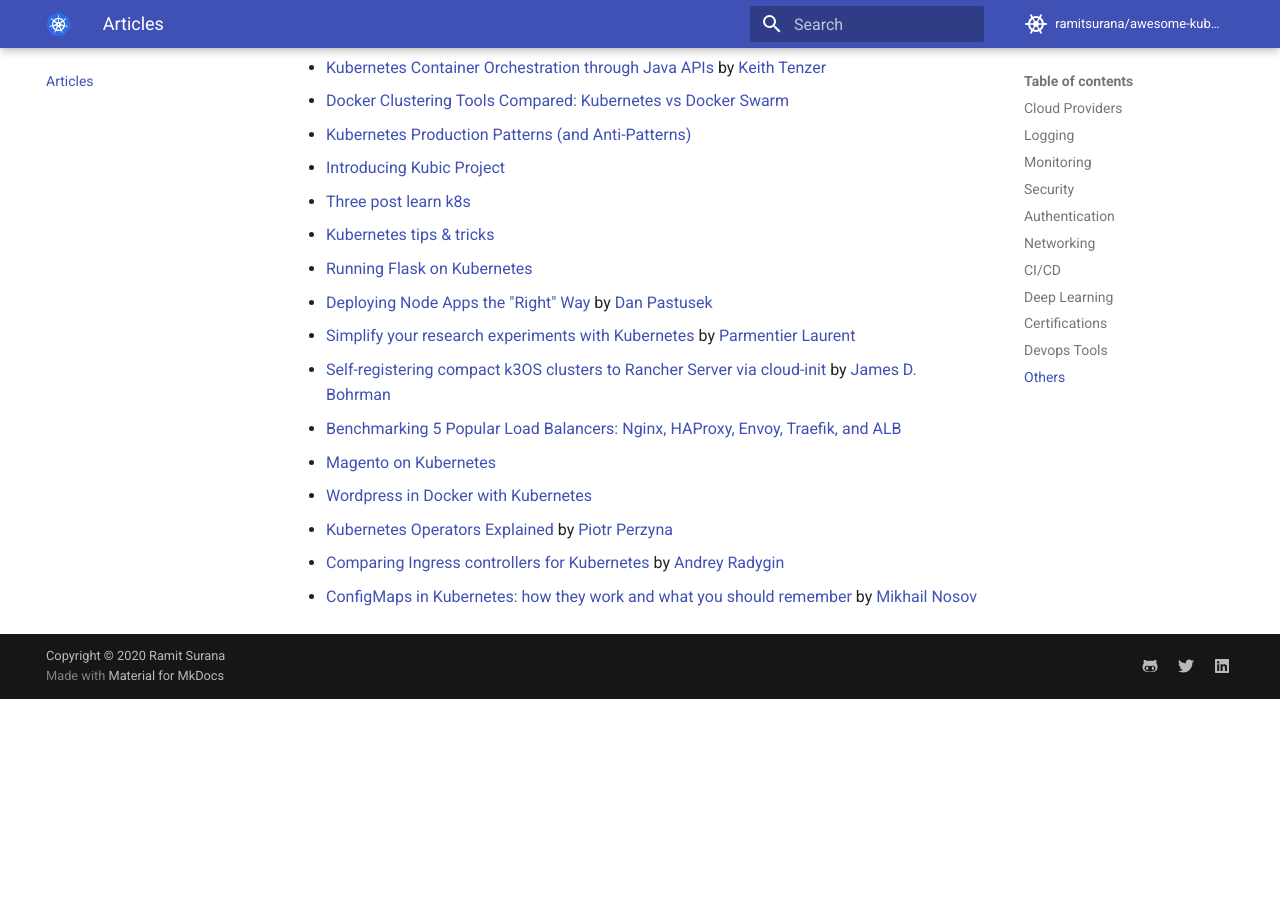
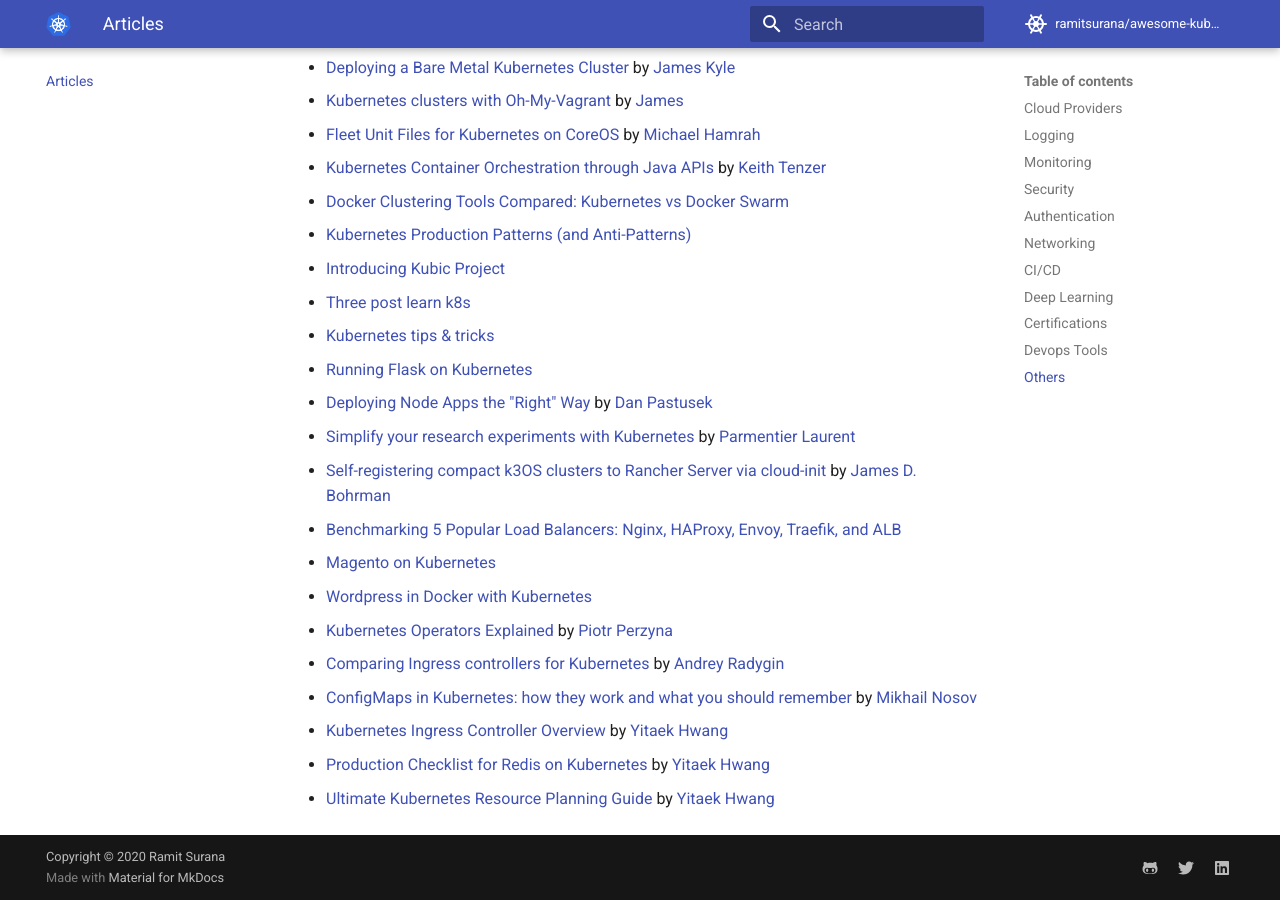
Before and after one commit to ramitsurana/awesome-kubernetes, an MkDocs documentation site: the page built from docs/articles/articles.md, in a window 1280 px wide and 900 px high, scrolled down 3557 px. Built offline with MkDocs 1.6.1 and Material for MkDocs 9.7.7, drawn with Linux system fonts in a browser that asks for light colours; comment, search, counter and statistics services are not loaded; before the commit the page ends 4256 px from its top, so only the background shows below that; some of the changed text lies outside the part shown.

Commit message:
Adding Kubernetes articles on medium (#629)

```diff
--- a/docs/articles/articles.md
+++ b/docs/articles/articles.md
@@ -19,6 +19,7 @@ Useful Articles
 - [Creating a Kubernetes Cluster on DigitalOcean with Python and Fabric](https://testdriven.io/creating-a-kubernetes-cluster-on-digitalocean)
 - [Deploy a Kubernetes development cluster with Juju!](http://insights.ubuntu.com/2015/07/23/deploy-a-kubernetes-development-cluster-with-juju-2/) by [Matt Bruzek](https://github.com/mbruzek)
 - [Containers at Scale with Kubernetes on OpenStack](http://keithtenzer.com/2015/04/15/containers-at-scale-with-kubernetes-on-openstack/) by [Keith Tenzer](https://twitter.com/keithtenzer)
+- [State of Managed Kubernetes 2020](https://medium.com/swlh/state-of-managed-kubernetes-2020-4be006643360) by [Yitaek Hwang](https://medium.com/@yitaek)
 
 ### [Logging](#logging)
 - [Logging in Kubernetes with Fluentd and Elasticsearch](http://www.dasblinkenlichten.com/logging-in-kubernetes-with-fluentd-and-elasticsearch/) by [Jon Langemak](https://twitter.com/blinken_lichten)
@@ -33,7 +34,7 @@ Useful Articles
 - [How to Monitor Kubernetes: A 4-Part Series](http://sysdig.com/blog/monitoring-kubernetes-with-sysdig-cloud/)
 - [Kubernetes Web UIs in 2019](https://srcco.de/posts/kubernetes-web-uis-in-2019.html)
 - [The Complete Guide to Kubernetes Monitoring](https://sematext.com/guides/kubernetes-monitoring/) by [Adnan Rahić](https://twitter.com/adnanrahic)
-
+- [Practical Monitoring with Prometheus & Grafana: 4 Part Series](https://medium.com/@yitaek/practical-monitoring-with-prometheus-grafana-part-i-22d0f172f993) by [Yitaek Hwang](https://medium.com/@yitaek)
 
 ### [Security](#security)
 
@@ -83,6 +84,7 @@ Useful Articles
 ### [Certifications](#certifications)
 
 - [How to pass the Certified Kubernetes Administrator (CKA) exam on the first attempt](https://medium.com/devopslinks/how-to-pass-certified-kubernetes-administrator-cka-exam-on-first-attempt-36c0ceb4c9e)
+- [Getting Kubernetes Certified: The (mostly) Free Way](https://medium.com/@yitaek/getting-kubernetes-certified-the-mostly-free-way-41c8b68c8ed4) by [Yitaek Hwang](https://medium.com/@yitaek)
 
 ### [Devops Tools](#devops-tools)
 
@@ -123,3 +125,6 @@ Useful Articles
 * [Kubernetes Operators Explained](https://pperzyna.com/blog/kubernetes-operators-explained/) by [Piotr Perzyna](https://twitter.com/PiotrPerzyna)
 * [Comparing Ingress controllers for Kubernetes](https://medium.com/flant-com/comparing-ingress-controllers-for-kubernetes-9b397483b46b) by [Andrey Radygin](https://github.com/andreyradygin)
 * [ConfigMaps in Kubernetes: how they work and what you should remember](https://medium.com/flant-com/configmaps-in-kubernetes-f9f6d0081dcb) by [Mikhail Nosov](https://github.com/drdeimos)
+* [Kubernetes Ingress Controller Overview](https://medium.com/swlh/kubernetes-ingress-controller-overview-81abbaca19ec) by [Yitaek Hwang](https://medium.com/@yitaek)
+* [Production Checklist for Redis on Kubernetes](https://medium.com/swlh/production-checklist-for-redis-on-kubernetes-60173d5a5325) by [Yitaek Hwang](https://medium.com/@yitaek)
+* [Ultimate Kubernetes Resource Planning Guide](https://medium.com/dev-genius/ultimate-kubernetes-resource-planning-guide-449a4fddd1d6) by [Yitaek Hwang](https://medium.com/@yitaek)
```
